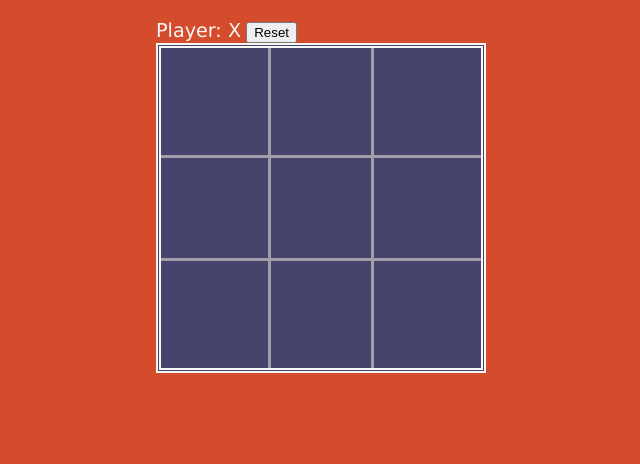
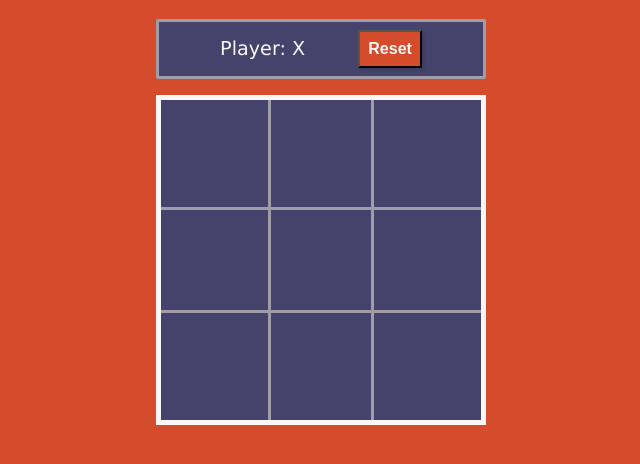
Before and after one commit to buysnoah/tic-tac-toe, a plain HTML site: page index.html in a window 1280 px wide. Shown: the part 78-542 px from the top of the page, without its empty margins (319-959 px from the left). Drawn offline with Linux system fonts and the light colour scheme.

Commit message:
Update styles

```diff
--- a/styles.css
+++ b/styles.css
@@ -16,7 +16,7 @@
     justify-items: stretch;
 
     background-color: var(--blue);
-    border: thick double var(--white)
+    border: thick solid var(--white)
 }
 
 .board .cell {
@@ -41,13 +41,35 @@
     border-bottom: solid var(--grey);
 }
 
+#game-bar {
+    display: flex;
+    align-items: center;
+    justify-content: space-evenly;
+
+    margin-bottom: 1rem;
+    padding: 0.5rem;
+
+    background-color: var(--blue);
+    border-radius: 2px;
+    border: solid var(--grey)
+}
+
 #player {
     text-align: center;
-    margin-bottom: 1rem;
     font-size: larger;
 }
 #player:before {
     content: "Player: ";
+}
+
+#reset-button {
+    background-color: var(--red);
+    color: inherit;
+    box-shadow: 3px 3px 2px rgba(0, 0, 0, 0.103);
+
+    font-size: 1rem;
+    padding: 0.5rem;
+    font-weight: bold;
 }
 
 /*  */
```
